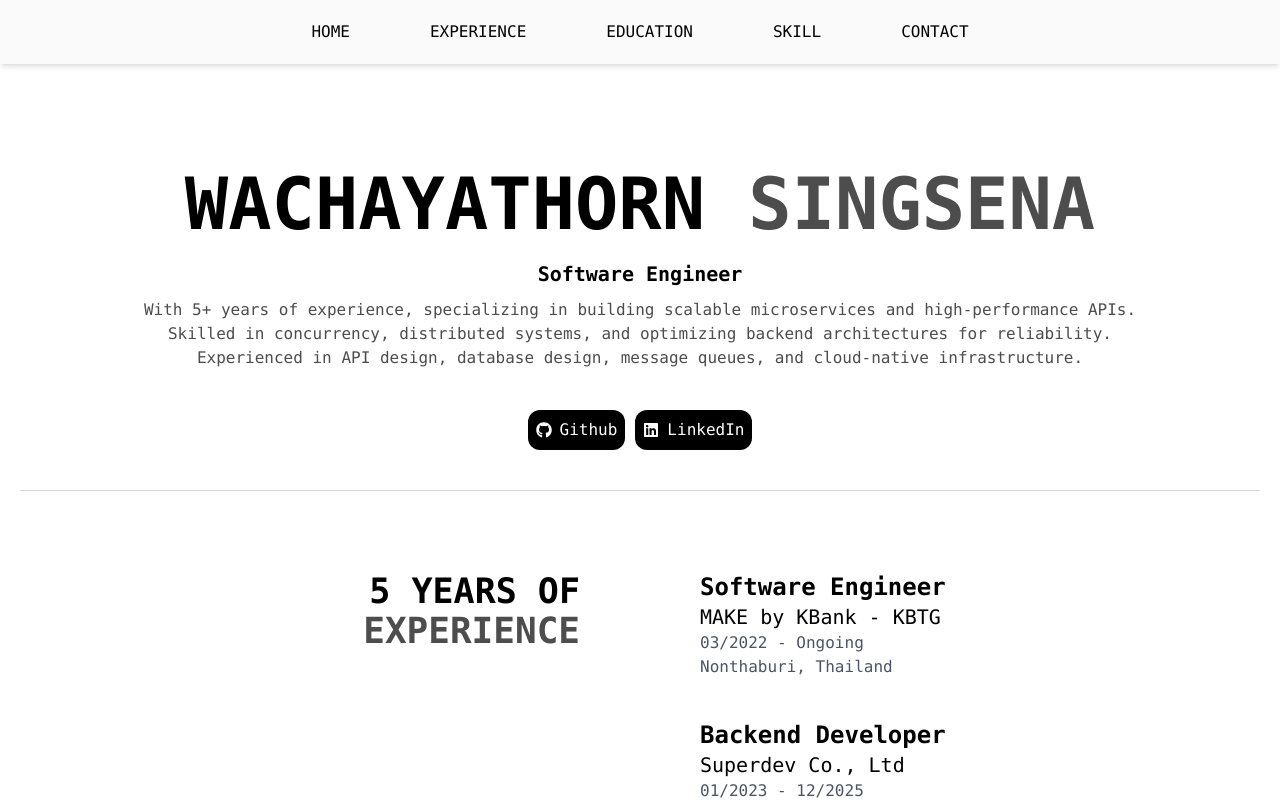
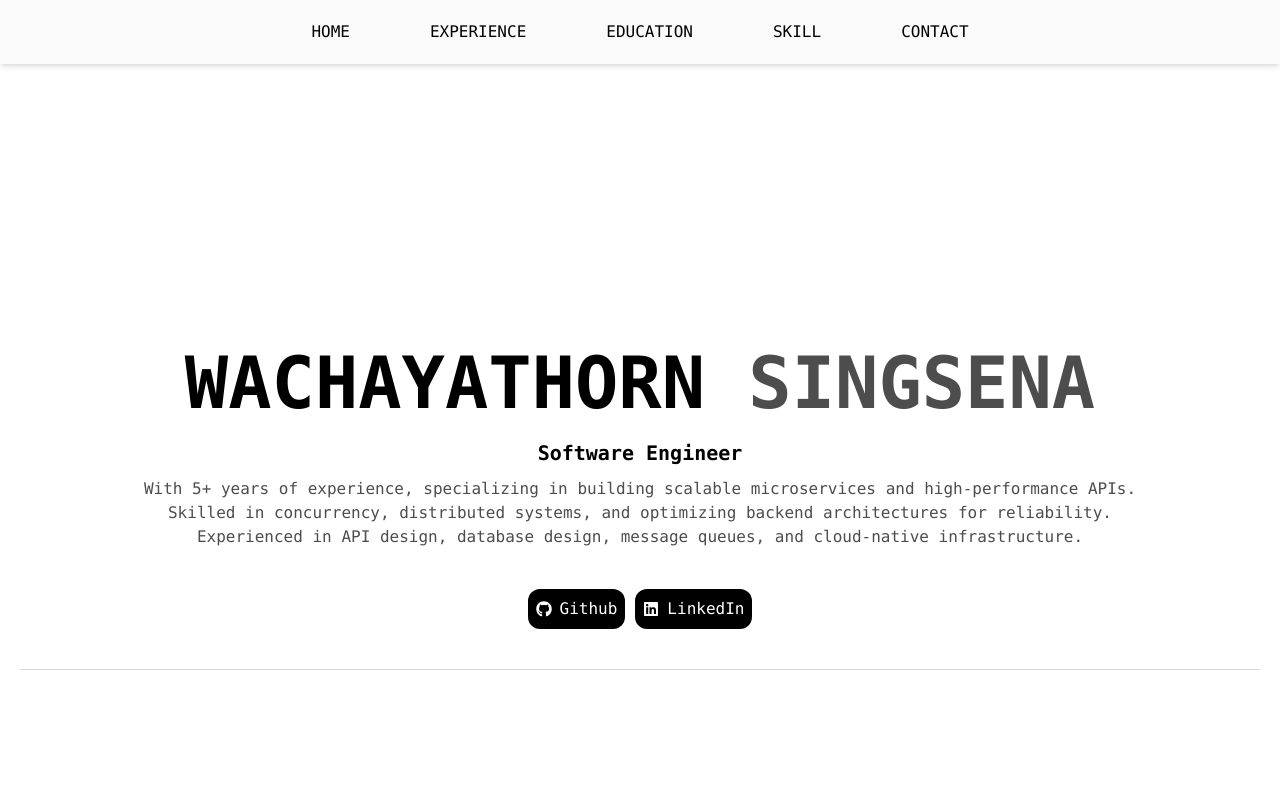
Before and after one commit to wachayathorn/introduce-myself, a Next.js app: page / in a window 1280 px wide. Shown: the top 800 px of the page. Built offline with nearby package versions, Linux system fonts and the light colour scheme; a web font is replaced by a local one.

Commit message:
wrap div to min-h-screen

```diff
--- a/app/components/welcome/welcome.tsx
+++ b/app/components/welcome/welcome.tsx
@@ -3,6 +3,7 @@ import Line from "../line/line";
 
 export default function Welcome() {
   return (
+    <div className="flex min-h-screen grow items-center">
       <div className="container mx-auto max-w-7xl h-auto p-5 flex flex-col md:pt-25 text-center items-center">
         <h1 className="font-bold text-2xl sm:text-4xl md:text-7xl">
           <span className="text-black">WACHAYATHORN</span>
@@ -37,5 +38,6 @@ export default function Welcome() {
         </div>
         <Line />
       </div>
+    </div>
   );
 }
```
Lines whose indentation alone changed are shown as unchanged.
